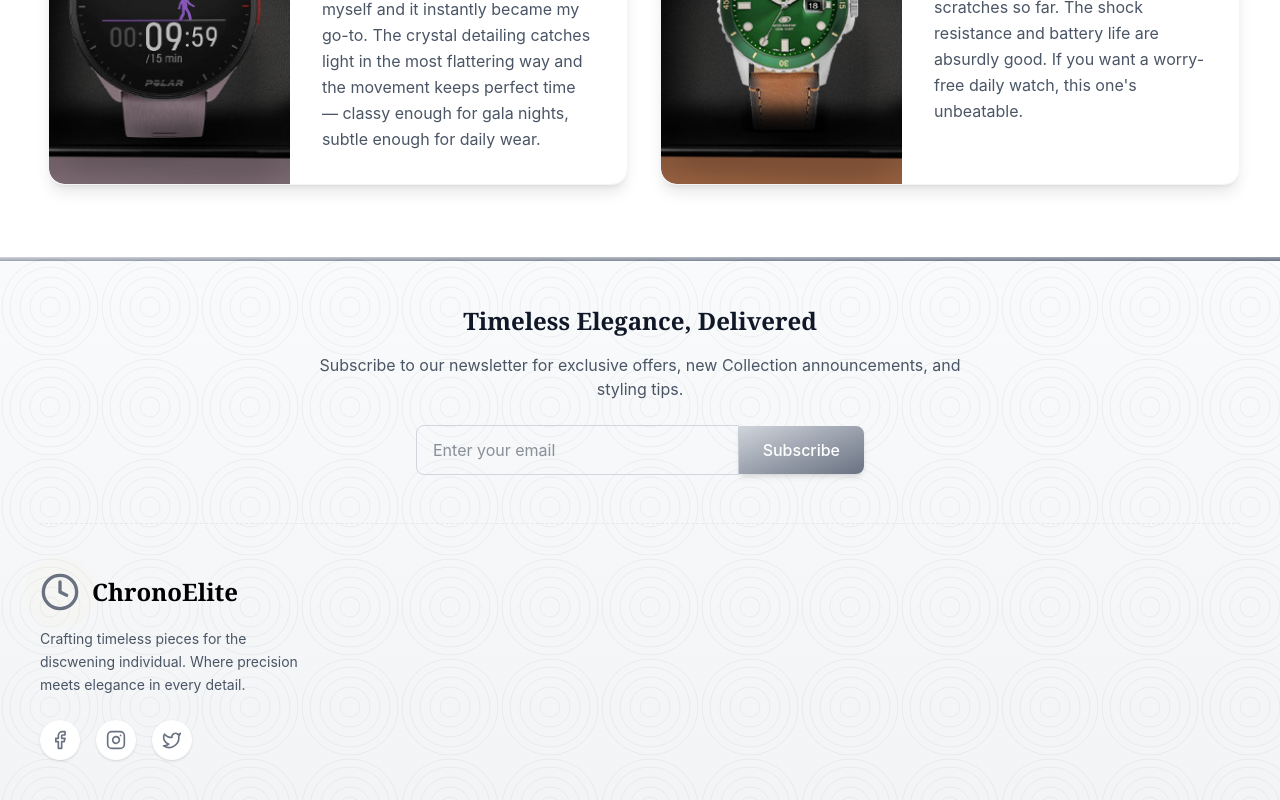
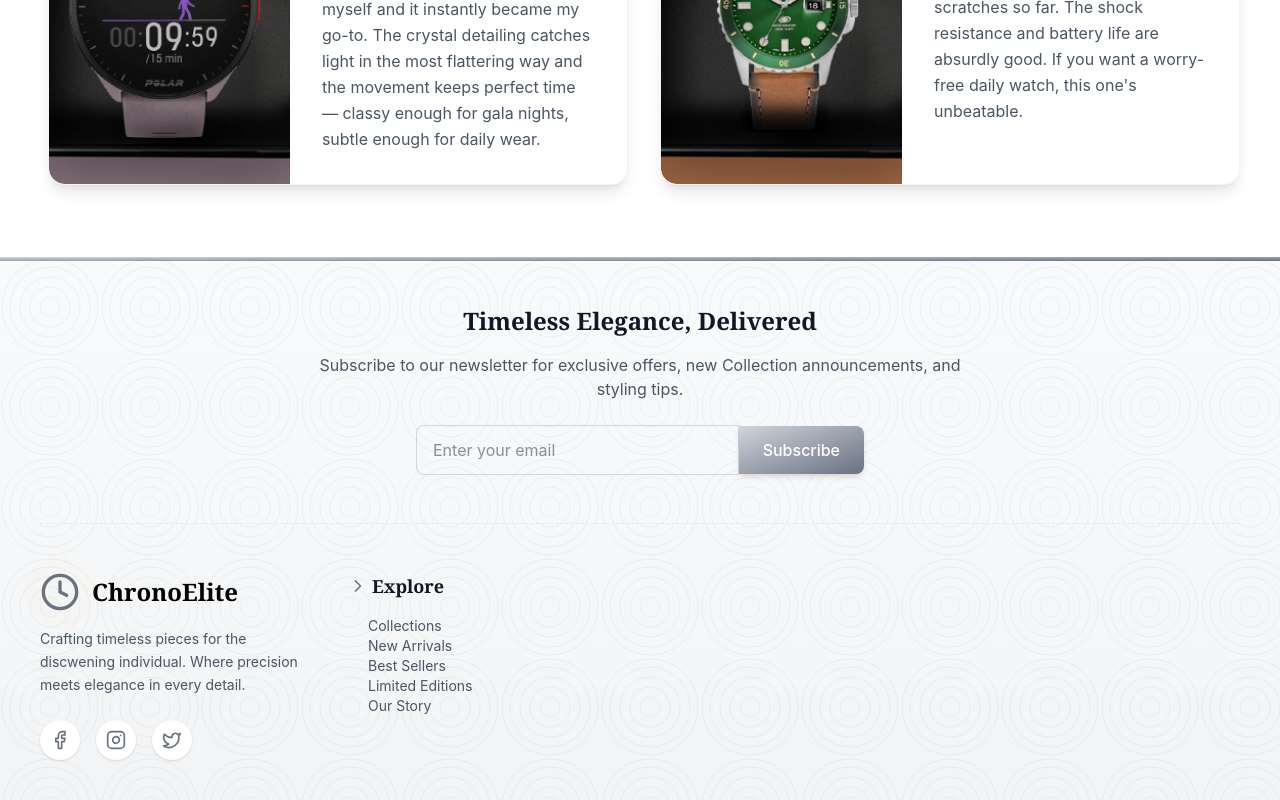
Before and after one commit to ChamalshaInduwara/E-Commerce, a React (Vite) app in the folder frontend/: page / in a window 1280 px wide. Shown: the part 3442-4242 px from the top of the page. Built offline with nearby package versions, Linux system fonts and the light colour scheme.

Commit message:
feat: add quick links section to Footer component for easier navigation

```diff
--- a/frontend/src/components/Footer.jsx
+++ b/frontend/src/components/Footer.jsx
@@ -1,6 +1,6 @@
 import React from "react";
 import { footerStyles } from "../assets/dummyStyles";
-import { Clock, Facebook, Instagram, Twitter } from "lucide-react";
+import { ChevronRight, Clock, Facebook, Instagram, Twitter } from "lucide-react";
 
 const Footer = () => {
   return (
@@ -116,6 +116,30 @@ const Footer = () => {
               ))}
             </div>
           </div>
+
+          {/* QUICK LINKS */}
+          <div>
+            <h3 className={footerStyles.sectionHeading}>
+              <ChevronRight className={footerStyles.sectionIcon} />
+              Explore
+            </h3>
+            <ul className={footerStyles.linkList}>
+              {[
+                { label: "Collections", href: "/watches" },
+                { label: "New Arrivals", href: "/watches" },
+                { label: "Best Sellers", href: "/watches" },
+                { label: "Limited Editions", href: "/watches" },
+                { label: "Our Story", href: "/watches" },
+              ].map((item) => (
+                <li key={item.label}>
+                  <a href={item.href} className={footerStyles.linkItem}>
+                  <ChevronRight className={footerStyles.linkIcon} />
+                  {item.label}
+                  </a>
+                </li>
+              ))}
+            </ul>
+          </div>
         </div>
       </div>
     </footer>
```
